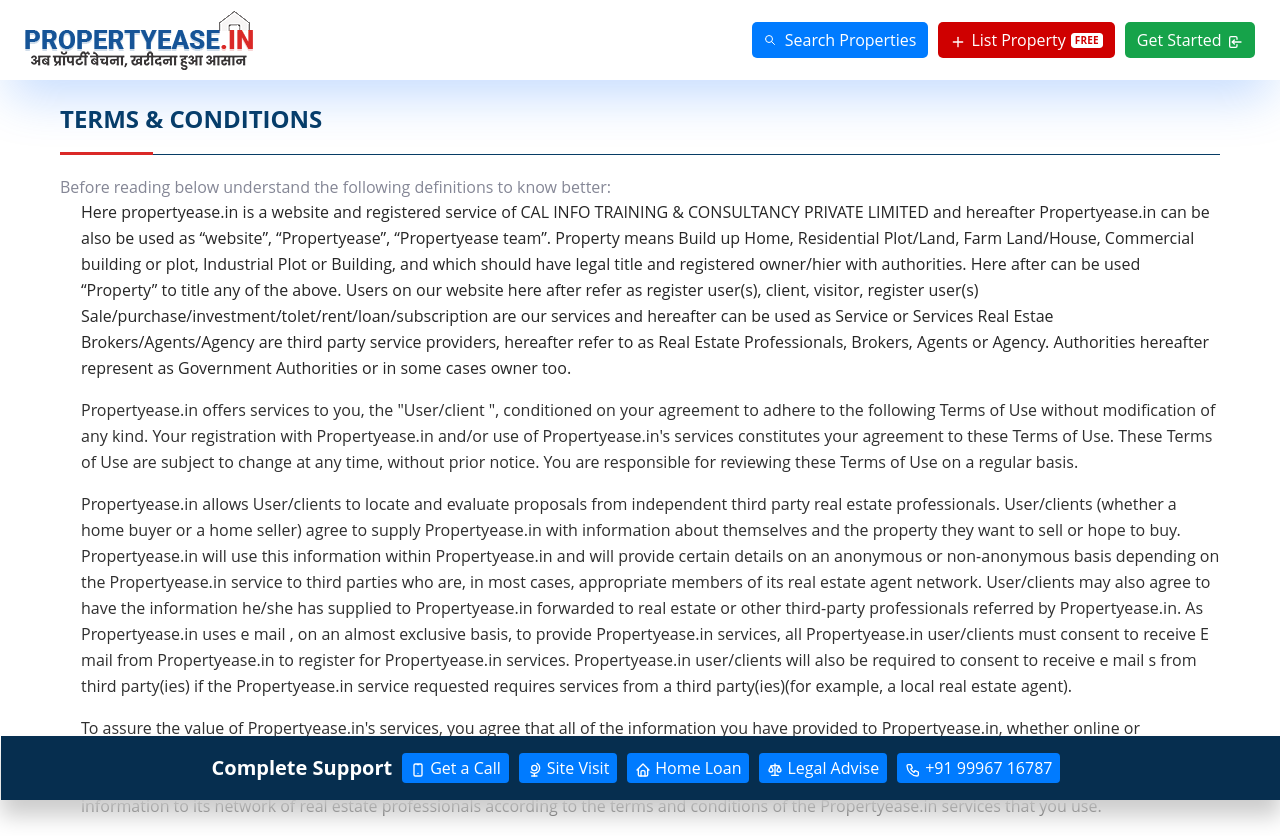
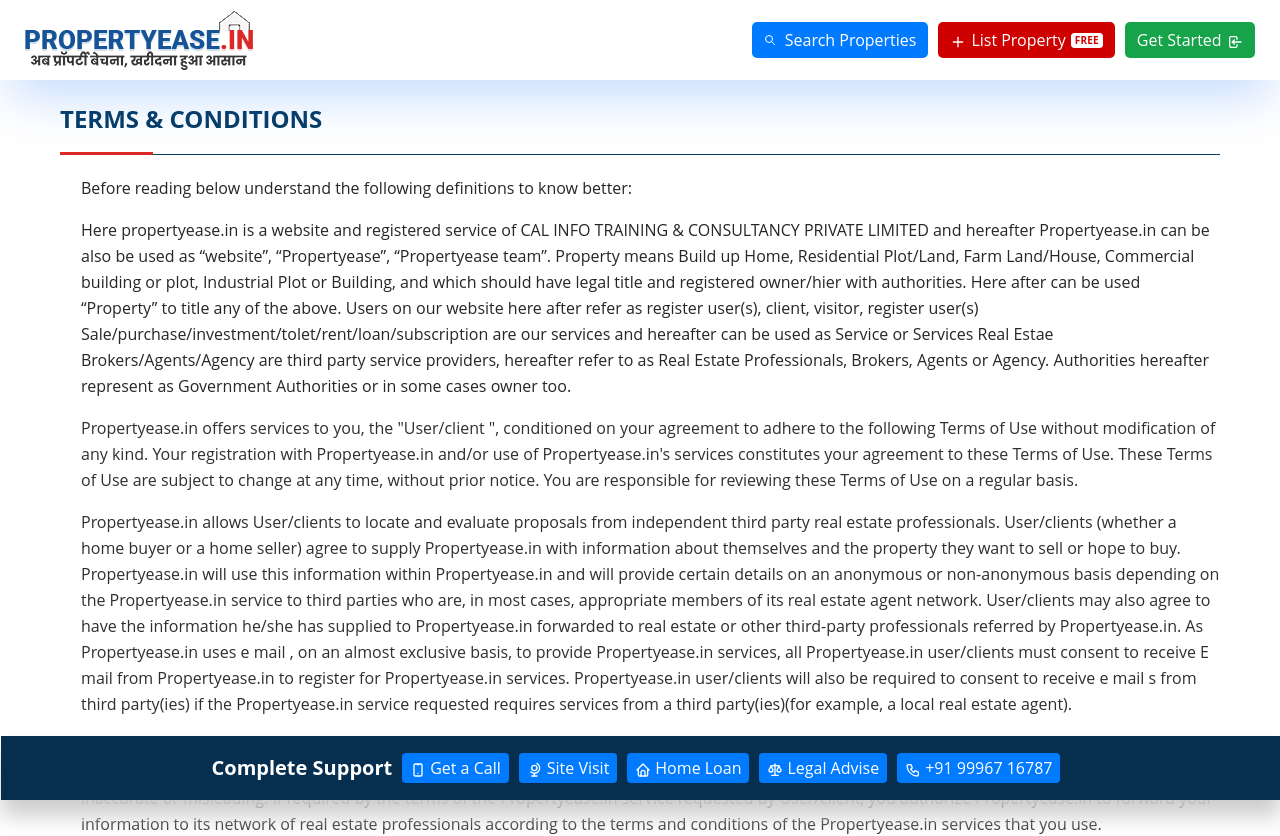
Before and after one commit to Harsh10092000/propertyease, a React (Vite) app: page /termsAndConditions in a window 1280 px wide. Shown: the top 836 px of the page. Built offline with nearby package versions, Linux system fonts and the light colour scheme.

Commit message:
update terms

```diff
--- a/src/pages/terms/Terms.jsx
+++ b/src/pages/terms/Terms.jsx
@@ -14,9 +14,12 @@
           <div className="container">
             <div className="col-md-12">
               <h2>TERMS &amp; CONDITIONS</h2>
-              Before reading below understand the following definitions to know
-              better:
+
               <ul>
+                <li>
+                  Before reading below understand the following definitions to
+                  know better:
+                </li>
                 <li>
                   Here propertyease.in is a website and registered service of
                   CAL INFO TRAINING & CONSULTANCY PRIVATE LIMITED and hereafter
```
